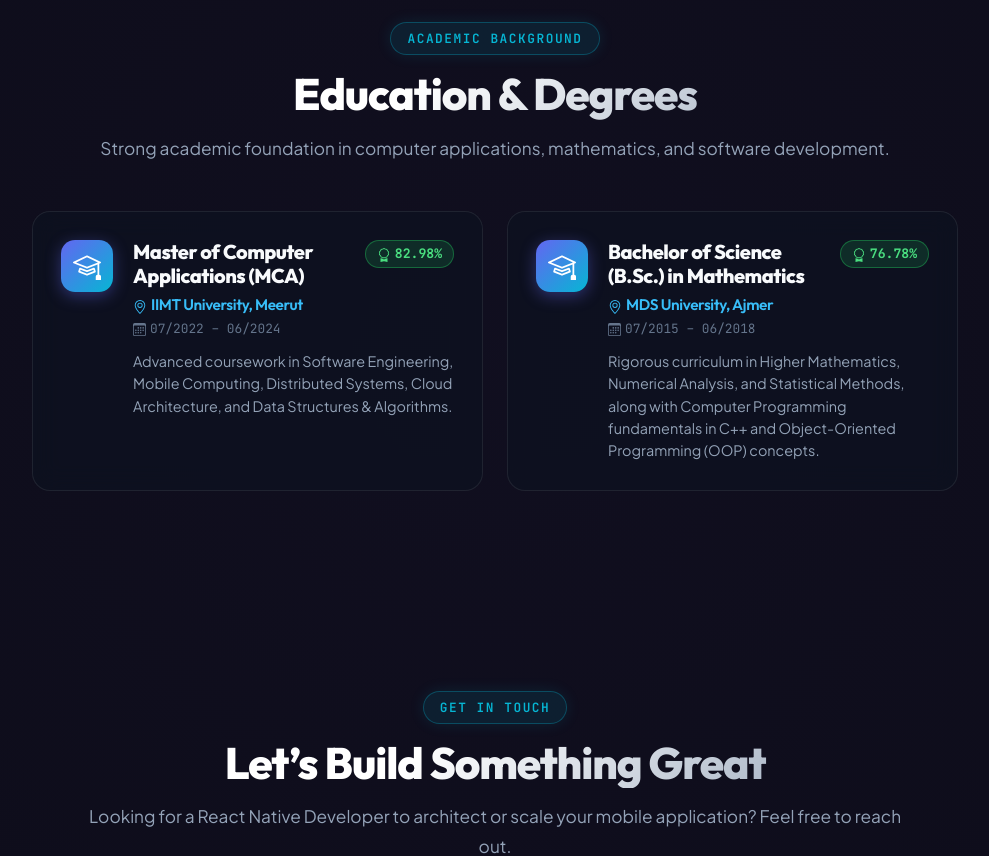
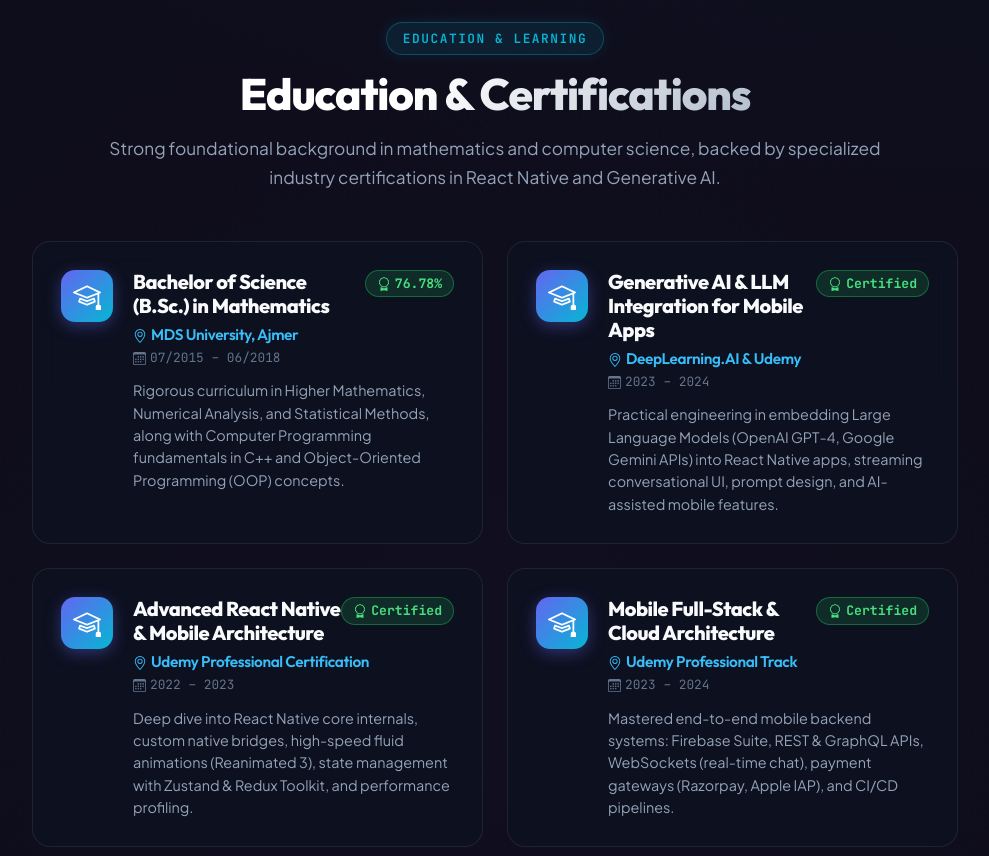
Before and after one commit to namandevelopment/my-portfolio, a React (Create React App) app: page / in a window 1280 px wide. Shown: the part 7000-7856 px from the top of the page, without its empty margins (145-1134 px from the left). Built offline with nearby package versions, Linux system fonts and the light colour scheme.

Commit message:
Replace MCA with specialized Udemy and Generative AI certifications

```diff
--- a/public/index.html
+++ b/public/index.html
@@ -87,12 +87,12 @@
           },
           "alumniOf": {
             "@type": "EducationalOrganization",
-            "name": "IIMT University",
-            "location": "Meerut, India"
+            "name": "MDS University",
+            "location": "Ajmer, India"
           },
           "address": {
             "@type": "PostalAddress",
-            "addressLocality": "Jaipur",
+            "addressLocality": "Ajmer",
             "addressRegion": "Rajasthan",
             "addressCountry": "India"
           },
--- a/src/components/Education.js
+++ b/src/components/Education.js
@@ -3,14 +3,6 @@ import { Mortarboard, Award, Calendar3, GeoAlt } from "react-bootstrap-icons";
 
 export const Education = () => {
   const degrees = [
-    {
-      degree: "Master of Computer Applications (MCA)",
-      institution: "IIMT University, Meerut",
-      duration: "07/2022 – 06/2024",
-      score: "82.98%",
-      scoreLabel: "Aggregate Score",
-      description: "Advanced coursework in Software Engineering, Mobile Computing, Distributed Systems, Cloud Architecture, and Data Structures & Algorithms."
-    },
     {
       degree: "Bachelor of Science (B.Sc.) in Mathematics",
       institution: "MDS University, Ajmer",
@@ -18,6 +10,30 @@ export const Education = () => {
       score: "76.78%",
       scoreLabel: "Aggregate Score",
       description: "Rigorous curriculum in Higher Mathematics, Numerical Analysis, and Statistical Methods, along with Computer Programming fundamentals in C++ and Object-Oriented Programming (OOP) concepts."
+    },
+    {
+      degree: "Generative AI & LLM Integration for Mobile Apps",
+      institution: "DeepLearning.AI & Udemy",
+      duration: "2023 – 2024",
+      score: "Certified",
+      scoreLabel: "Credential",
+      description: "Practical engineering in embedding Large Language Models (OpenAI GPT-4, Google Gemini APIs) into React Native apps, streaming conversational UI, prompt design, and AI-assisted mobile features."
+    },
+    {
+      degree: "Advanced React Native & Mobile Architecture",
+      institution: "Udemy Professional Certification",
+      duration: "2022 – 2023",
+      score: "Certified",
+      scoreLabel: "Credential",
+      description: "Deep dive into React Native core internals, custom native bridges, high-speed fluid animations (Reanimated 3), state management with Zustand & Redux Toolkit, and performance profiling."
+    },
+    {
+      degree: "Mobile Full-Stack & Cloud Architecture",
+      institution: "Udemy Professional Track",
+      duration: "2023 – 2024",
+      score: "Certified",
+      scoreLabel: "Credential",
+      description: "Mastered end-to-end mobile backend systems: Firebase Suite, REST & GraphQL APIs, WebSockets (real-time chat), payment gateways (Razorpay, Apple IAP), and CI/CD pipelines."
     }
   ];
 
@@ -25,10 +41,10 @@ export const Education = () => {
     <section className="education-section" id="education">
       <Container>
         <div className="section-header text-center mb-5">
-          <span className="section-subtitle">Academic Background</span>
-          <h2 className="section-title">Education & Degrees</h2>
+          <span className="section-subtitle">Education & Learning</span>
+          <h2 className="section-title">Education & Certifications</h2>
           <p className="section-description">
-            Strong academic foundation in computer applications, mathematics, and software development.
+            Strong foundational background in mathematics and computer science, backed by specialized industry certifications in React Native and Generative AI.
           </p>
         </div>
 
```
